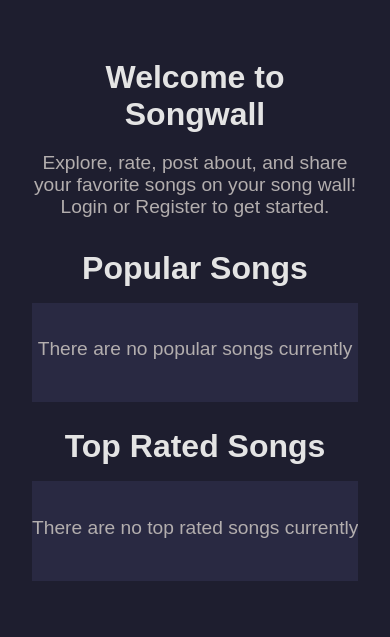
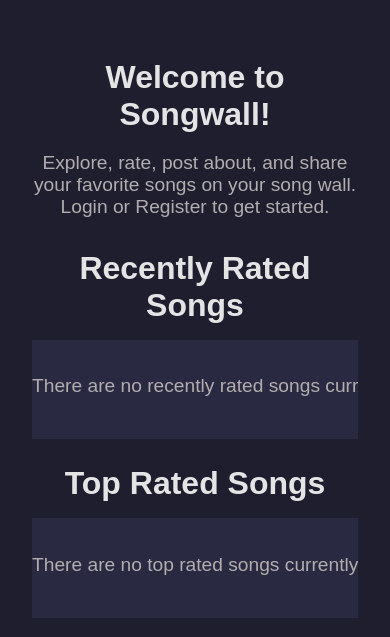
Before and after one commit to Cxdyr/SongWall, a Python web app: template app/templates/index.html in a window 390 px wide. Shown: the part 49-686 px from the top of the page. Run offline with Jinja, Linux system fonts and the light colour scheme; the template is opened without the code that fills it, so the values that code supplies are empty.

Commit message:
Changed index to be most recent rated songs, updated styling issues on song page

```diff
--- a/app/app.py
+++ b/app/app.py
@@ -57,8 +57,8 @@ def index():
     initialize_cache(current_app)
     update_cache_if_needed(current_app)
 
-    pop_songs, top_rated_songs = get_cached_songs()
-    return render_template('index.html', pop_songs=pop_songs, top_rated_songs=top_rated_songs)
+    recent_songs, top_rated_songs = get_cached_songs()
+    return render_template('index.html', recent_songs=recent_songs, top_rated_songs=top_rated_songs)
 
 @app.route('/blog')
 def blog():
--- a/app/static/style.css
+++ b/app/static/style.css
@@ -740,12 +740,12 @@ h4 {
 
 /* Ratings Container */
 .ratings-songview-container {
-    max-width: 600px; /* Set a fixed width */
+    max-width: 500px; /* Set a fixed width */
     margin: 2rem auto;
     padding: 1rem;
     background-color: #2a2a40;
     border-radius: 10px;
-    box-shadow: 0 4px 10px rgba(0, 0, 0, 0.3);
+    box-shadow: 0 4px 10px rgba(0, 0, 0, 0.582);
 }
 
 /* Scrollable Reviews List */
@@ -804,7 +804,8 @@ h4 {
 .rating-comment {
     font-style: italic;
     font-size: 1rem;
-    margin-top: 5px;
+    margin-top: 1.5px;
+    margin-bottom: 1px;
     color: #333;
 }
 
@@ -826,7 +827,7 @@ h4 {
     max-height: 255px;
     overflow-y: auto;
     border-radius: 8px;
-    box-shadow: 0 4px 10px rgba(0, 0, 0, 0.3);
+    box-shadow: 0 4px 10px rgba(0, 0, 0, 0.582);
 }
 
 .display-posts-users {
@@ -1242,7 +1243,7 @@ table tbody tr:hover {
 
 
     .ratings-songview-container {
-        max-width: 95%;
+        max-width: 320px;
         padding: 1rem;
     }
 
@@ -1290,7 +1291,7 @@ table tbody tr:hover {
     padding: 15px;
     background: #292942;
     border-radius: 8px;
-    box-shadow: 0 2px 5px rgba(0, 0, 0, 0.1);
+    box-shadow: 0 4px 10px rgba(0, 0, 0, 0.582);
     box-sizing: border-box;  /* Ensure padding is included in width */
 
     max-height: 240px;
--- a/app/templates/index.html
+++ b/app/templates/index.html
@@ -10,7 +10,7 @@
 <body>
     <header id="header">
         <div class="container">
-            <h1>Songwall</h1>
+            <a href="/"><h1>Songwall</h1></a>
             <nav>
                 <a href="/login">Login</a>
                 <a href="/register">Register</a>
@@ -20,18 +20,18 @@
 
     <main>
         <section>
-            <h2>Welcome to Songwall</h2>
-            <p>Explore, rate, post about, and share your favorite songs on your song wall! Login or Register to get started. </p>
+            <h2>Welcome to Songwall!</h2>
+            <p>Explore, rate, post about, and share your favorite songs on your song wall. Login or Register to get started. </p>
         </section>
 
         <section class="display-songs">
-            <h2>Popular Songs</h2>
+            <h2>Recently Rated Songs</h2>
             <div class="song-carousel">
-                {% if not pop_songs %}
-                <p>There are no popular songs currently</p>
+                {% if not recent_songs %}
+                <p>There are no recently rated songs currently</p>
                 {% else %}
                 <div class="song-list" id="top-rated-list">
-                    {% for song in pop_songs %}
+                    {% for song in recent_songs %}
                     <div class="song2">
                         <a href="{{ song.spotify_url }}" target="_blank"><img src="{{ song.album_image }}" alt="Album Art for {{ song.track_name }}"></a>
                         <h3> <a href="{{url_for('view_song', song_id = song.id)}}">{{ song.track_name }}</a></h3>
--- a/app/templates/login.html
+++ b/app/templates/login.html
@@ -10,7 +10,7 @@
 <body>
     <header>
         <div class="container">
-            <h1>Songwall</h1>
+            <a href="/"><h1>Songwall</h1></a>
             <nav>
                 <a href="/">Back</a>
                 <a href="/register">Register</a>
--- a/app/templates/register.html
+++ b/app/templates/register.html
@@ -10,7 +10,7 @@
 <body>
     <header>
         <div class="container">
-            <h1>Songwall</h1>
+            <a href="/"><h1>Songwall</h1></a>
             <nav>
                 <a href="/">Back</a>
                 <a href="/login">Login</a>
```
Also changed, not shown: app/db_functions.py (+24 -2 lines), app/index_song_info.py (+7 -7 lines).
